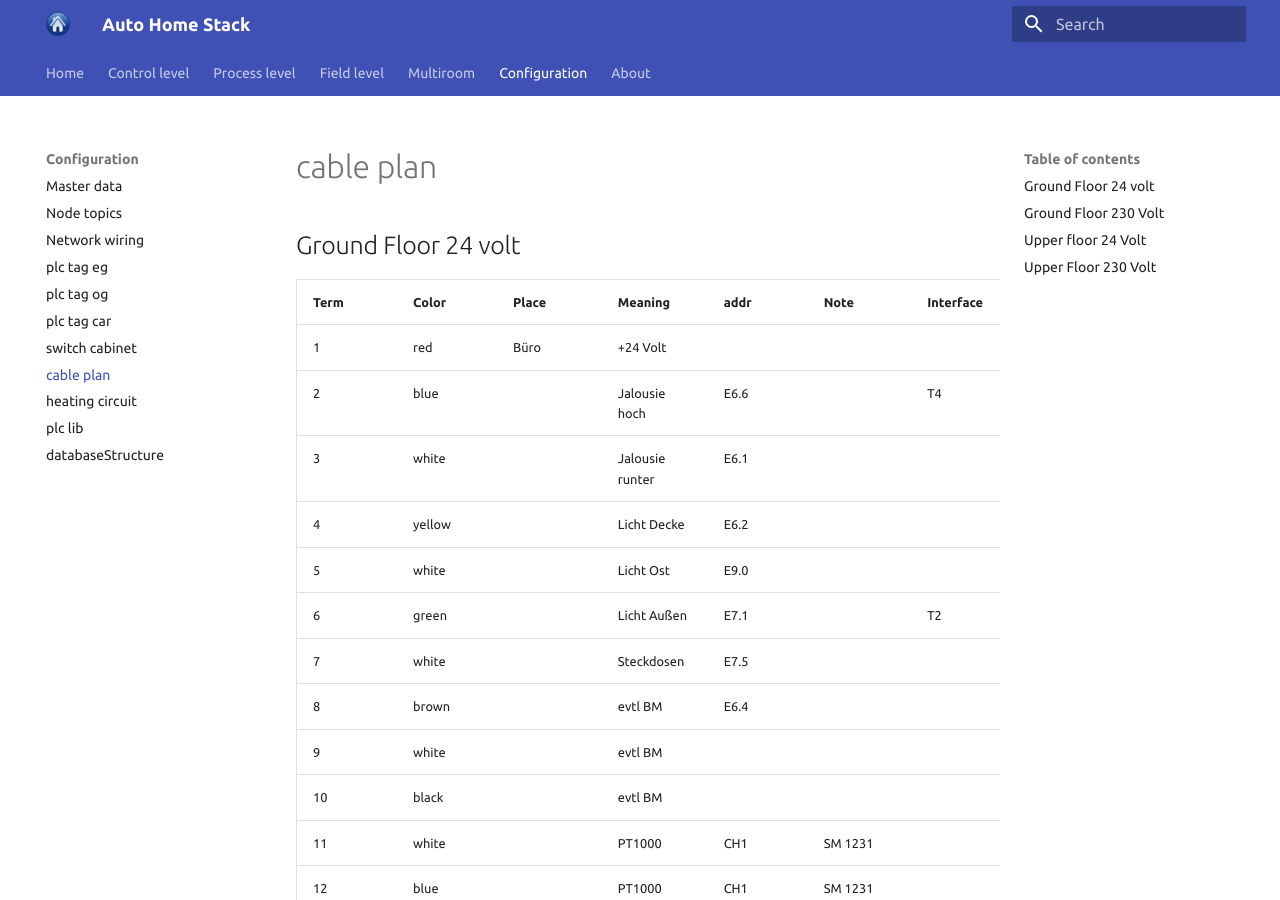
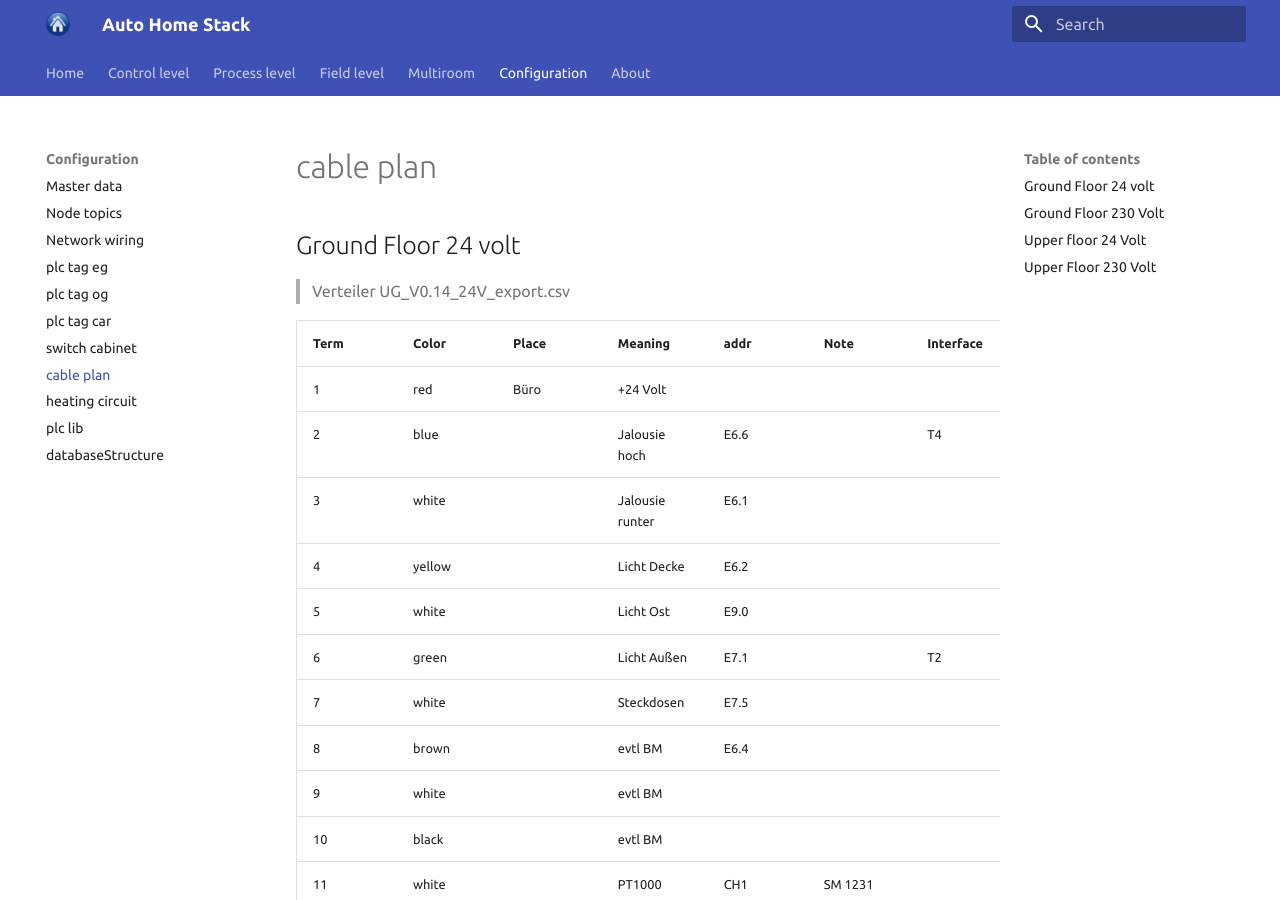
Before and after one commit to alexkratzer/autohomestack, an MkDocs documentation site: the page built from docs/mds/cable_plan.md, in a window 1280 px wide and 900 px high. Built offline with MkDocs 1.6.1 and Material for MkDocs 9.7.7, drawn with Linux system fonts in a browser that asks for light colours; some of the changed text lies outside the part shown.

Commit message:
docs: verteilerplaene

```diff
--- a/docs/mds/cable_plan.md
+++ b/docs/mds/cable_plan.md
@@ -1,6 +1,8 @@
 # cable plan
 
 ## Ground Floor 24 volt
+
+> Verteiler UG_V0.14_24V_export.csv
 
 |Term|Color|Place|Meaning|addr|Note|Interface|Block|
 |-|-|-|-|-|-|-|-|
@@ -185,6 +187,8 @@
 
 ## Ground Floor 230 Volt
 
+> Verteiler UG_V0.14_230V_export.csv
+
 | KL    | Kabel  | Ort          | Bedeutung                   | IN | OUT   |
 |-------|--------|--------------|-----------------------------|----|-------|
 | K01   | N01_sw | Jalousie     | Büro Jalousie hoch          |    | A9.1  |
@@ -253,6 +257,8 @@
 |       |        |              |                             |    |       |
 
 ## Upper floor 24 Volt
+
+> Verteiler UG_V0.14_24V_export.csv
 
 |     | Farbe   | Ort                | Bedeutung             | IN                    | OUT   | bemerkung               | Interface | Klemmen Block |
 |-----|---------|--------------------|-----------------------|-----------------------|-------|-------------------------|-----------|---------------|
@@ -437,6 +443,8 @@
 
 ## Upper Floor 230 Volt
 
+> Verteiler OG_V0.10_230V_export.csv
+
 | Kl  | Kabel  | ORT          | Bedeutung                                 | Relais          | IN | OUT  | SPS-Name             |
 |-----|--------|--------------|-------------------------------------------|-----------------|----|------|----------------------|
 | K01 | N01_sw | Jalousie     | Eltern Jal hoch                           | R01_El_h        |    | A5.4 | OELTERN_jal_hoch     |
```
Also changed, not shown: 4 other files.
